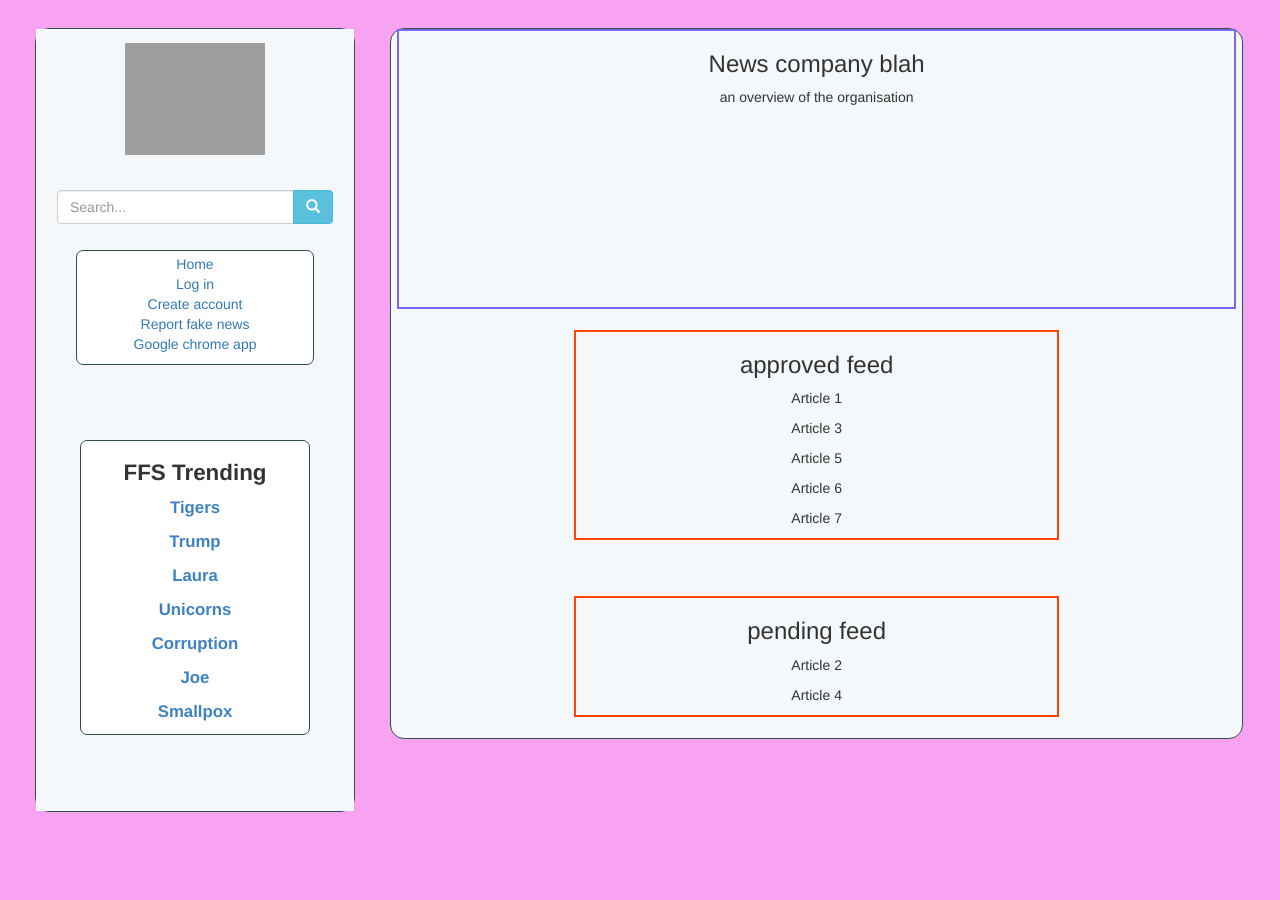
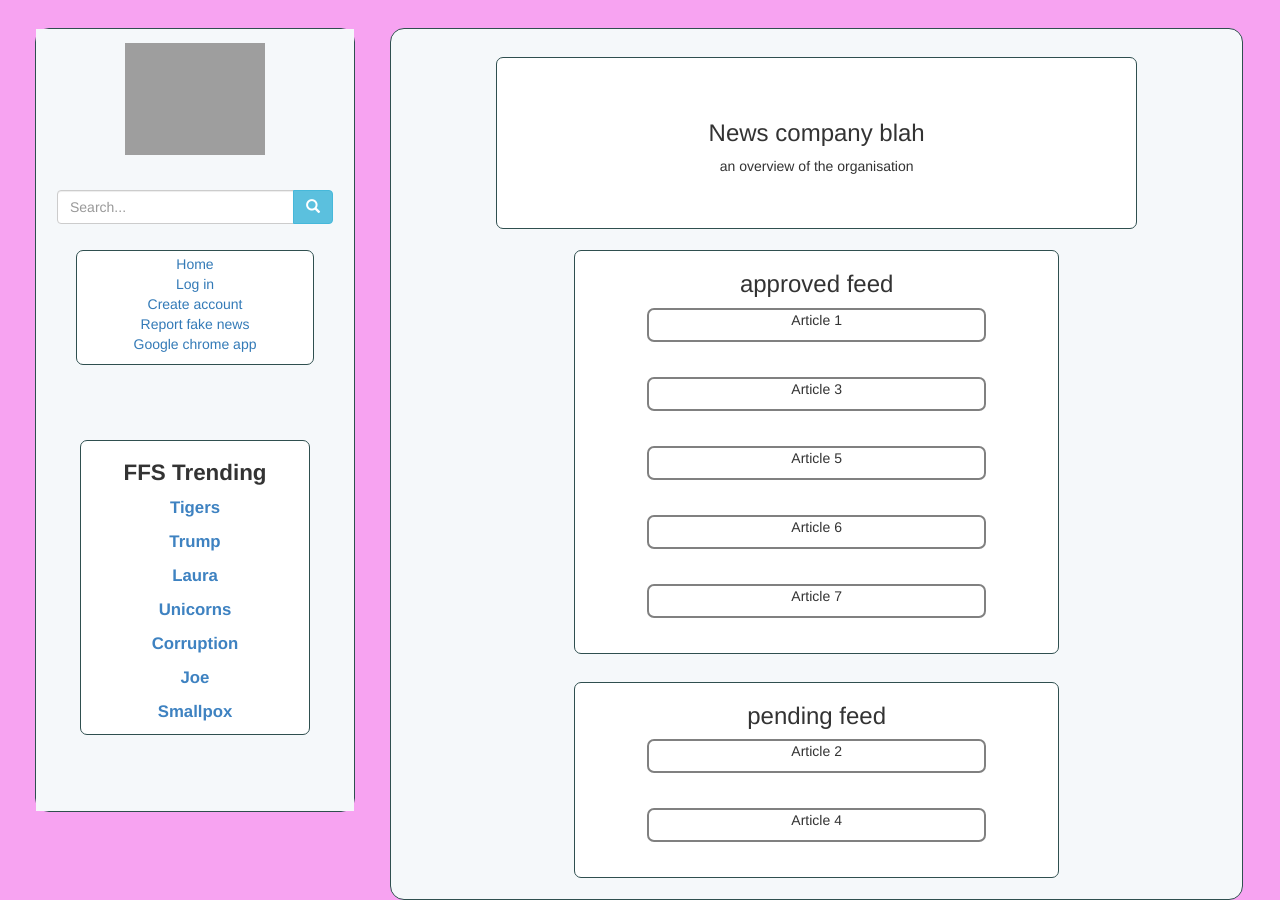
Before and after one commit to 123lk/ffs-front-portfolio, a React app: page /domains/1 in a window 1280 px wide. Before the commit the page ends 847 px from the top, so only its background shows below. Built offline with nearby package versions, Linux system fonts and the light colour scheme; grey boxes are pictures that could not be loaded.

Commit message:
updated styling on domain article feeds and article cards

```diff
--- a/src/css/ArticlePage.scss
+++ b/src/css/ArticlePage.scss
@@ -56,7 +56,6 @@
   width: 80%;
   margin: auto;
   margin-top: 1em;
-
 }
 
 .divider{
--- a/src/css/DomainPage.scss
+++ b/src/css/DomainPage.scss
@@ -1,25 +1,34 @@
 .domain-text-area {
-  height: 35vh;
-  border: solid mediumslateblue 0.2em;
+  padding: 3em;
+  margin: 6em;
+  margin-top: 2em;
+  background-color: white;
+  border: solid darkslategray 1px;
+  border-radius: 0.5em;
   margin-bottom: 1.5em;
 }
 
 .domain-approved-feed {
   width: 60%;
-  border: solid orangered 0.2em;
+  background-color: white;
+  border: solid darkslategray 1px;
+  border-radius: 0.5em;
   margin: auto;
-  margin-bottom: 4em;
 }
 
 .domain-pending-feed {
   width: 60%;
-  border: solid orangered 0.2em;
+  background-color: white;
+  border: solid darkslategray 1px;
+  border-radius: 0.5em;
   margin: auto;
+  margin-top: 2em;
 }
 
 
-.domain-approved-feed-card {
-  height: 10vh;
-  border: solid hotpink 0.2em;
-  margin-bottom: 1.5em;
+.domain-feed-card {
+  width: 70%;
+  border: solid grey 0.2em;
+  border-radius: 0.5em;
+  margin-bottom: 2.5em;
 }
--- a/src/css/HomePage.scss
+++ b/src/css/HomePage.scss
@@ -16,7 +16,7 @@
   margin: auto;
   .home-news-story-feed-card {
   width: 70%;
-  border: solid maroon 0.2em;
+  border: solid grey 0.2em;
   border-radius: 0.5em;
   margin-bottom: 2.5em;
   .picture-div {
```
